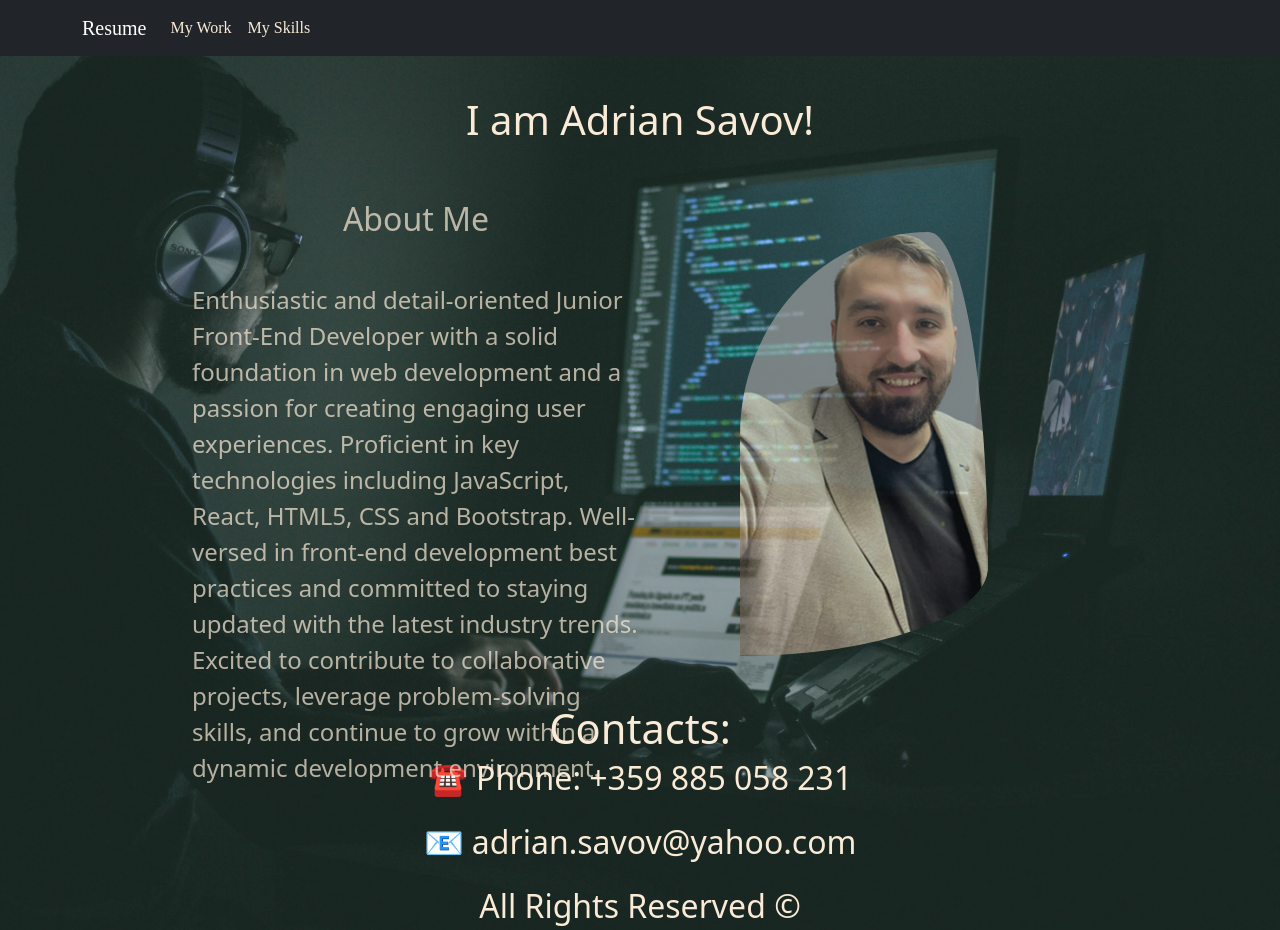
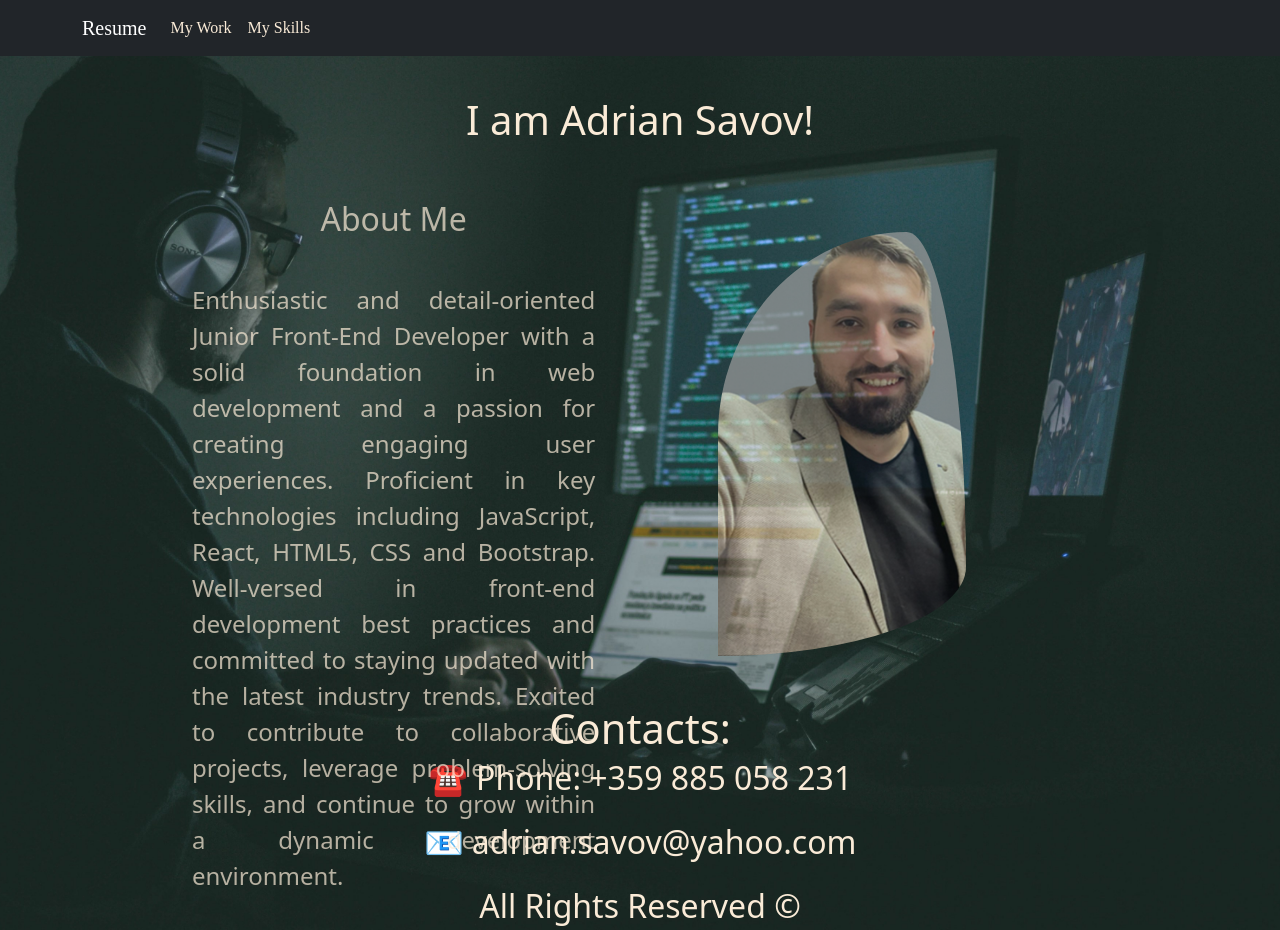
Before and after one commit to AdrianSavov/My-Resume, a React (Vite) app: page / in a window 1280 px wide. Built offline with nearby package versions, Linux system fonts and the light colour scheme.

Commit message:
style (Home component)

```diff
--- a/src/Components/Home/Home.css
+++ b/src/Components/Home/Home.css
@@ -2,9 +2,11 @@
     padding-top: 2em;
     font-size: 1.5em;
     opacity: 0.7;
-    max-width: 50%;
+    max-width: 45%;
 }
-
+.text {
+    text-align: justify;
+}
 .my-picture {
     padding-top: 5em;
     padding-bottom: 1em;
@@ -51,7 +53,6 @@
     margin: 0 auto;
     }
     .my-picture {
-        max-width: 90%;
         padding-top: 1em;
         margin: 0 auto;
         display: flex;
```
